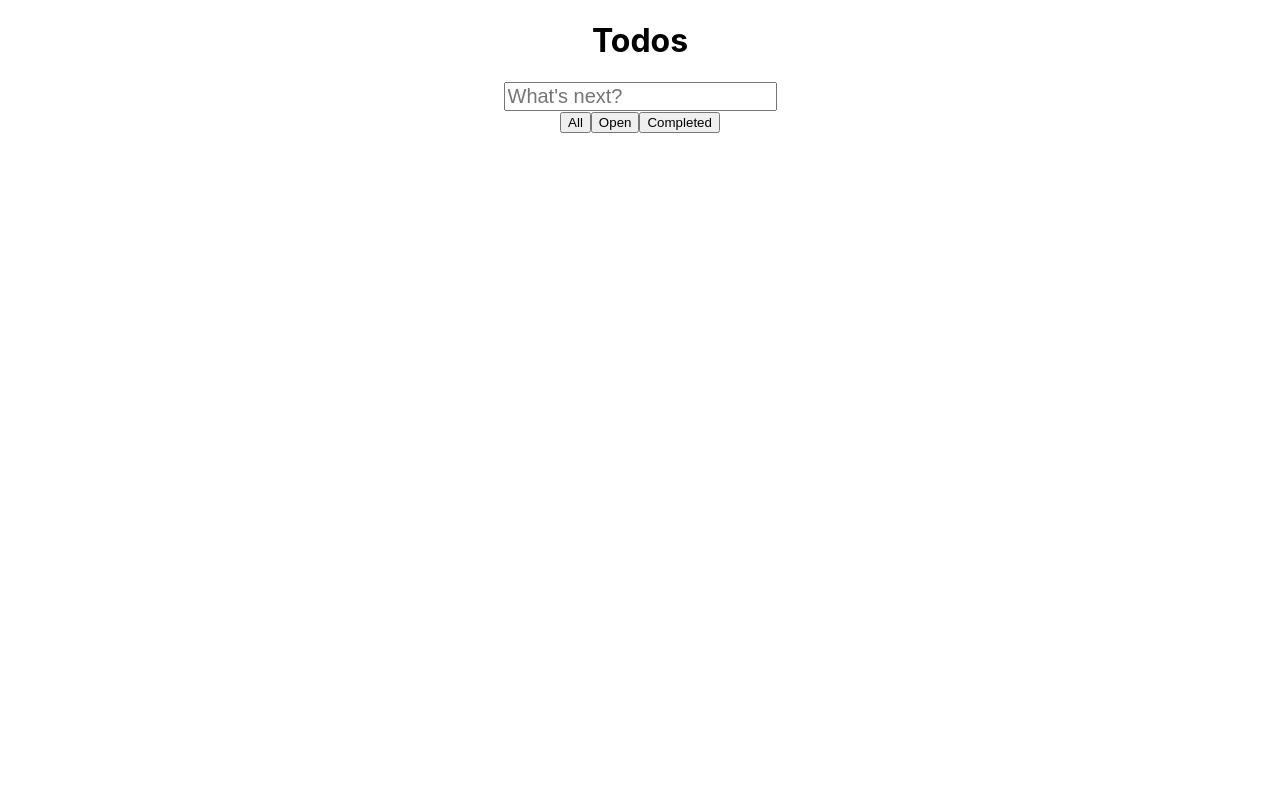
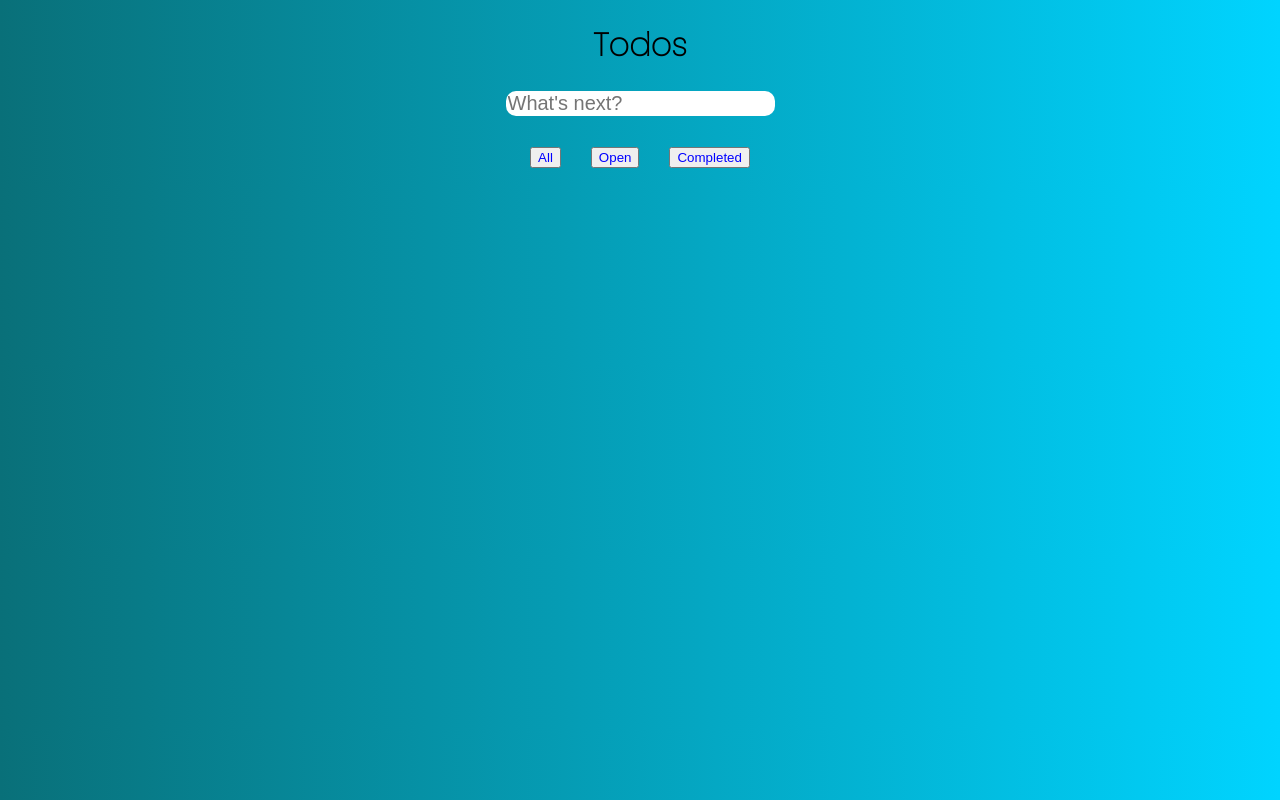
Before and after one commit to apolo1805/tasks-app, a React (Create React App) app: page / in a window 1280 px wide. Built offline with nearby package versions, Linux system fonts and the light colour scheme.

Commit message:
Adding some css style

```diff
--- a/public/index.html
+++ b/public/index.html
@@ -9,6 +9,8 @@
       name="description"
       content="Web site created using create-react-app"
     />
+    <link rel="preconnect" href="https://fonts.gstatic.com">
+    <link href="https://fonts.googleapis.com/css2?family=Poppins:wght@100&display=swap" rel="stylesheet">
     <link rel="stylesheet" href="https://pro.fontawesome.com/releases/v5.10.0/css/all.css" integrity="sha384-AYmEC3Yw5cVb3ZcuHtOA93w35dYTsvhLPVnYs9eStHfGJvOvKxVfELGroGkvsg+p" crossorigin="anonymous"/>
     <link rel="apple-touch-icon" href="%PUBLIC_URL%/logo192.png" />
     <!--
--- a/src/App.css
+++ b/src/App.css
@@ -1,3 +1,8 @@
+
+body {
+  font-family: 'Poppins', sans-serif;
+}
+
 .App {
   text-align: center;
 }
--- a/src/components/TaskComponent/TaskComponent.css
+++ b/src/components/TaskComponent/TaskComponent.css
@@ -2,17 +2,27 @@
 .c-task {
     margin: auto;
     font-size: 24px;
-    width: 200px;
+    width: 500px;
     border-bottom: 1px solid gray;
+    position: relative;
 }
 
 .c-task > input {
     margin: 0 15px;
-    /* width: 30px; */
+    width: 150px;
 }
 
 .c-task:hover > .fa-times {
     display: inline;
+    position: absolute;
+    right: 0;
+    top: 5px;
+}
+
+.checkItem {
+  position: absolute;
+  left: 0;
+  top: 10px;
 }
 
 .fa-times {
--- a/src/components/TaskComponent/TaskComponent.js
+++ b/src/components/TaskComponent/TaskComponent.js
@@ -27,7 +27,7 @@ function TaskComponent({taskText, taskStatus, index, toggle, removeTask}) {
 
     return (
         <div className="c-task">
-            <input type="checkbox" checked={taskStatus} onChange={() => onToggle()}/>
+            <input className="checkItem" type="checkbox" checked={taskStatus} onChange={() => onToggle()}/>
             <span className={taskStatus? "done" : ""}>{taskText}</span>
             {/* <i className="fas fa-times" onClick={() => showModal()}></i> */}
             <i className="fas fa-times" onClick={() => showAlert()}></i>
--- a/src/pages/TasksPage/TasksPage.css
+++ b/src/pages/TasksPage/TasksPage.css
@@ -1,3 +1,7 @@
+
+body {
+    background-image:linear-gradient(to right, #097079,#00d4ff);
+}
 
 .p-tasks {
     margin: auto;
@@ -5,4 +9,16 @@
 
 .p-tasks > input {
     font-size: 20px;
+    border-radius: 10px;
+    border: none;
 }
+
+#filterButtons > button {
+    margin: 15px;
+    color: blue;
+}
+
+.remainItems {
+    font-weight: bold;
+    margin: 15px;
+}
--- a/src/pages/TasksPage/TasksPage.js
+++ b/src/pages/TasksPage/TasksPage.js
@@ -57,7 +57,7 @@ function TasksPage() {
             <h1>Todos</h1>
             <input type="text" placeholder="What's next?" onKeyPress={handleClick}/>
             {filteredTasks}
-            <div>
+            <div className="remainItems">
                 {openTasks > 0 ? openTasks + " Items Left" : ""}
             </div>
             <div id="filterButtons">
```
Also changed, not shown: 1 other file (tests, documents, lock files or other folders).
